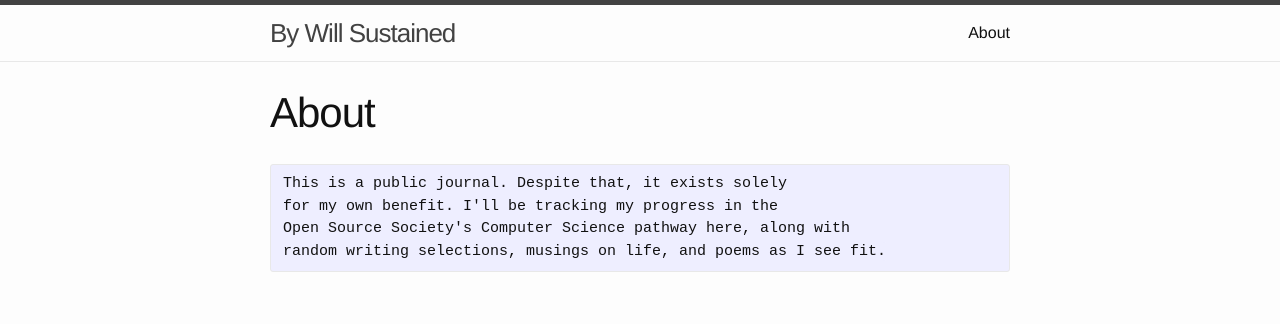
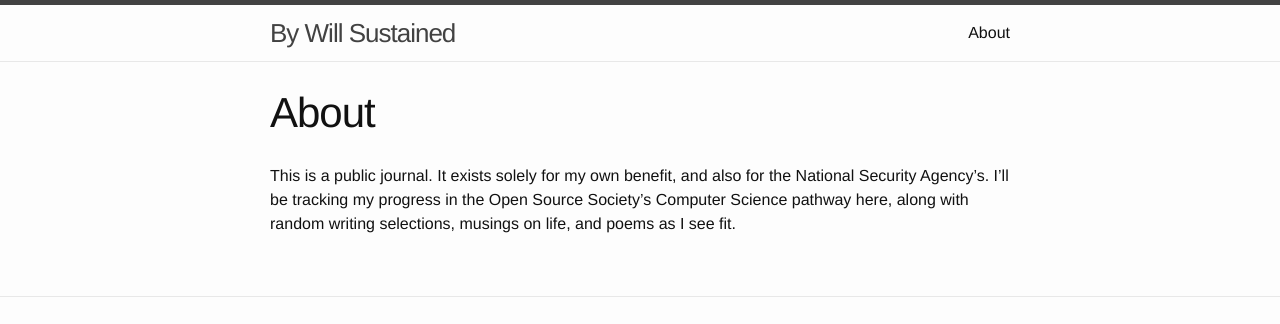
Before and after one commit to willrobinsonvxii/willrobinsonvxii.github.io, a plain HTML site: page about/index.html in a window 1280 px wide. Shown: the top 324 px of the page. Drawn offline with Linux system fonts and the light colour scheme.

Commit message:
Update to site from update.sh

```diff
--- a/about/index.html
+++ b/about/index.html
@@ -61,11 +61,7 @@
   </header>
 
   <article class="post-content">
-    <pre><code>This is a public journal. Despite that, it exists solely
-for my own benefit. I'll be tracking my progress in the
-Open Source Society's Computer Science pathway here, along with
-random writing selections, musings on life, and poems as I see fit.
-</code></pre>
+    <p>This is a public journal. It exists solely for my own benefit, and also for the National Security Agency’s. I’ll be tracking my progress in the Open Source Society’s Computer Science pathway here, along with random writing selections, musings on life, and poems as I see fit.</p>
 
   </article>
 
--- a/feed.xml
+++ b/feed.xml
@@ -5,8 +5,8 @@
     <description></description>
     <link>http://willrobinsonvxii.github.io/</link>
     <atom:link href="http://willrobinsonvxii.github.io/feed.xml" rel="self" type="application/rss+xml"/>
-    <pubDate>Sun, 11 Oct 2015 15:30:42 -0700</pubDate>
-    <lastBuildDate>Sun, 11 Oct 2015 15:30:42 -0700</lastBuildDate>
+    <pubDate>Sun, 11 Oct 2015 15:44:17 -0700</pubDate>
+    <lastBuildDate>Sun, 11 Oct 2015 15:44:17 -0700</lastBuildDate>
     <generator>Jekyll v2.5.3</generator>
 
   </channel>
```
Also changed, not shown: 1 other file.
